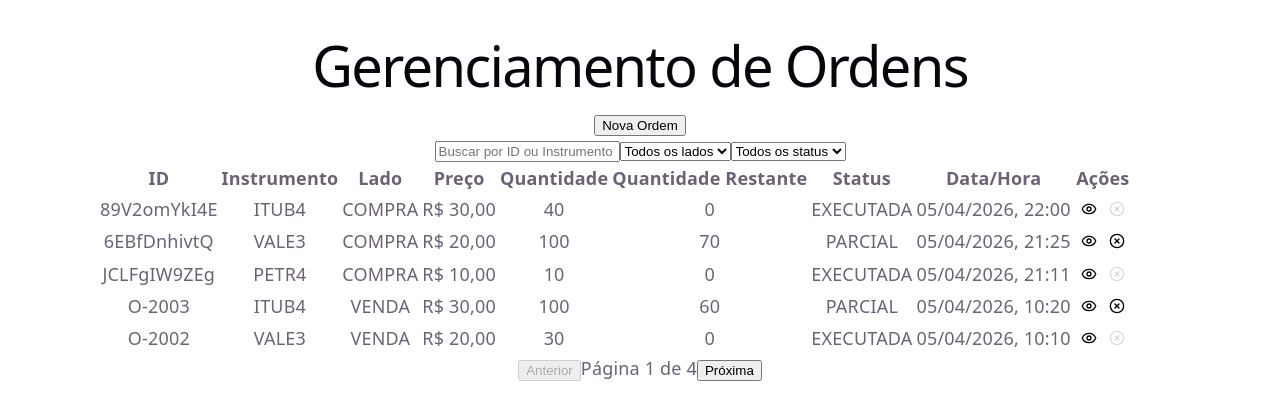
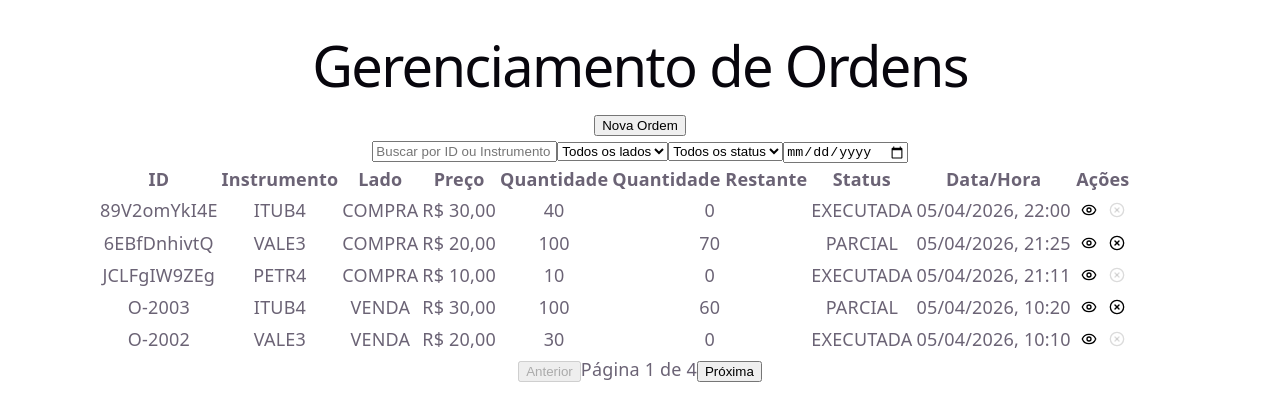
Before and after one commit to WashingtonLuiz81/coodesh-challenge, a React (Vite) app: page / in a window 1280 px wide. Shown: the top 420 px of the page. Built offline with nearby package versions, Linux system fonts and the light colour scheme; data requests are answered from the project's data file.

Commit message:
feat: adiciona filtro por data na listagem de ordens

```diff
--- a/src/App.tsx
+++ b/src/App.tsx
@@ -32,7 +32,14 @@ export default function App() {
     useState<Order | null>(null);
   const [isCancelModalOpen, setIsCancelModalOpen] = useState(false);
 
+	const [dateFilter, setDateFilter] = useState("");
+
   const itemsPerPage = 5;
+
+	const handleDateFilterChange = (value: string) => {
+		setDateFilter(value);
+		setCurrentPage(1);
+	};
 
   const handleSearchChange = (value: string) => {
     setSearch(value);
@@ -207,8 +214,15 @@ export default function App() {
       result = result.filter((order) => order.status === statusFilter);
     }
 
+		if (dateFilter) {
+			result = result.filter((order) => {
+				const orderDate = new Date(order.createdAt).toISOString().slice(0, 10);
+				return orderDate === dateFilter;
+			});
+		}
+
     return sortBy(result, "createdAt", "desc");
-  }, [orders, search, sideFilter, statusFilter]);
+  }, [orders, search, sideFilter, statusFilter, dateFilter]);
 
   const totalPages = Math.ceil(filteredOrders.length / itemsPerPage);
 
@@ -258,9 +272,11 @@ export default function App() {
 				search={search}
 				sideFilter={sideFilter}
 				statusFilter={statusFilter}
+				dateFilter={dateFilter}
 				onSearchChange={handleSearchChange}
 				onSideFilterChange={handleSideFilterChange}
 				onStatusFilterChange={handleStatusFilterChange}
+				onDateFilterChange={handleDateFilterChange}
 			/>
 
       <OrdersTable
--- a/src/components/OrdersFilters/OrdersFilters.tsx
+++ b/src/components/OrdersFilters/OrdersFilters.tsx
@@ -4,19 +4,23 @@ type OrdersFilterProps = {
   search: string;
   sideFilter: OrderSideFilter;
   statusFilter: OrderStatusFilter;
+  dateFilter: string;
   onSearchChange: (value: string) => void;
   onSideFilterChange: (value: OrderSideFilter) => void;
   onStatusFilterChange: (value: OrderStatusFilter) => void;
+  onDateFilterChange: (value: string) => void;
 };
 
 export function OrdersFilters({
   search,
   sideFilter,
   statusFilter,
+  dateFilter,
   onSearchChange,
   onSideFilterChange,
   onStatusFilterChange,
-}: OrdersFilterProps){
+  onDateFilterChange,
+}: OrdersFilterProps) {
   return (
     <div>
       <input
@@ -37,7 +41,9 @@ export function OrdersFilters({
 
       <select
         value={statusFilter}
-				onChange={(e) => onStatusFilterChange(e.target.value as OrderStatusFilter)}
+        onChange={(e) =>
+          onStatusFilterChange(e.target.value as OrderStatusFilter)
+        }
       >
         <option value="TODOS">Todos os status</option>
         <option value="ABERTA">Aberta</option>
@@ -45,6 +51,12 @@ export function OrdersFilters({
         <option value="EXECUTADA">Executada</option>
         <option value="CANCELADA">Cancelada</option>
       </select>
+
+      <input
+        type="date"
+        value={dateFilter}
+        onChange={(e) => onDateFilterChange(e.target.value)}
+      />
     </div>
-	)
+  );
 }
```
Lines whose indentation alone changed are shown as unchanged.
